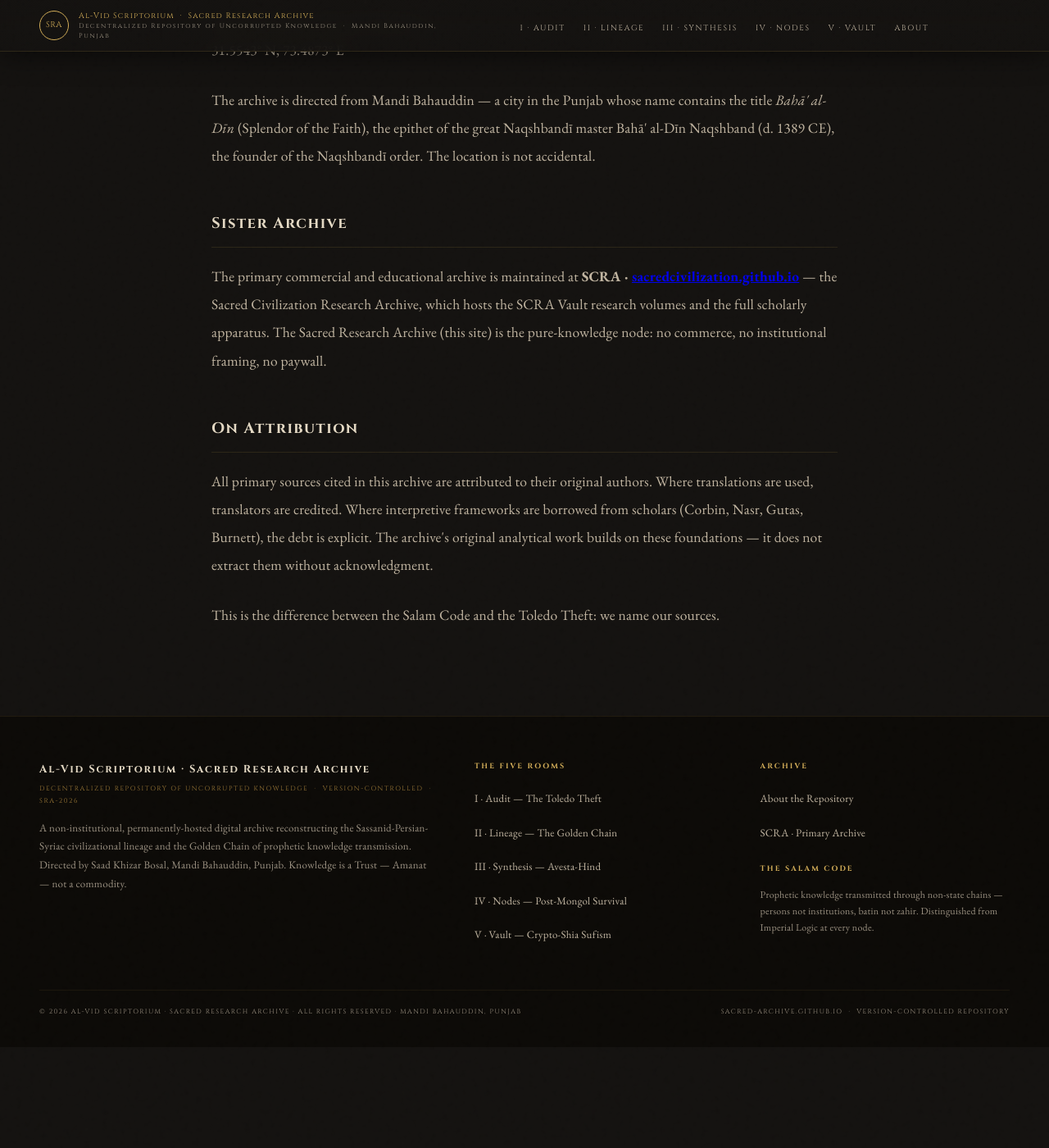
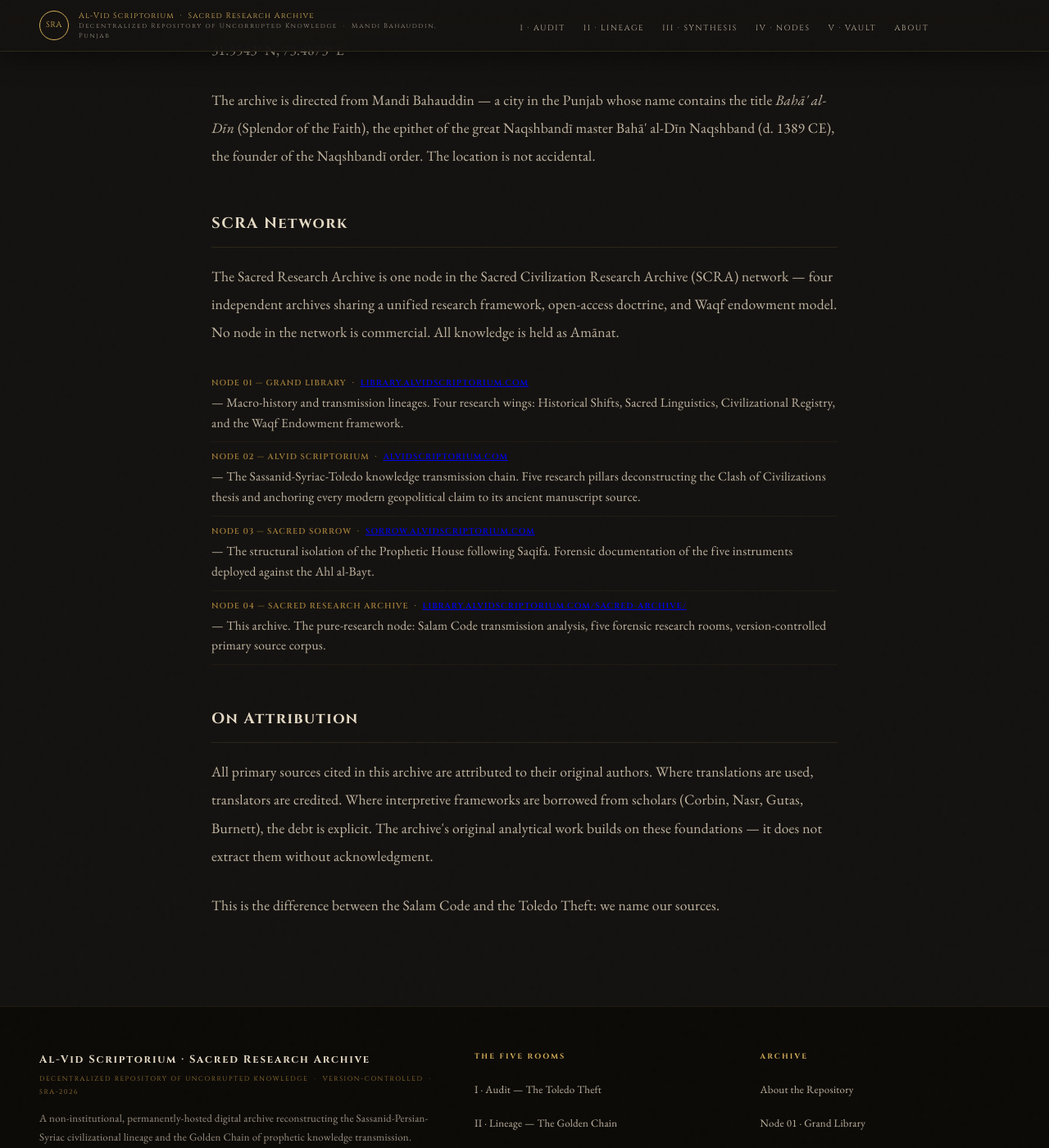
Before and after one commit to sacredcivilization/sacred-archive, a Jekyll site: the page built from about/index.html, in a window 1280 px wide and 1400 px high, scrolled down 2826 px. Shown: the whole window at 82% size. Built offline with Jekyll 4.4.1, drawn with Linux system fonts in a browser that asks for light colours; some web fonts are replaced; before the commit the page ends 4103 px from its top, so only the background shows below that; some of the changed text lies outside the part shown.

Commit message:
Align with SCRA network: replace all old GitHub URLs, fix Sister Archive section
- _config.yml: url → library.alvidscriptorium.com; author title → Alvid Scriptorium
- about/index.html: removed 'primary commercial' framing (no node is commercial);
  Sister Archive section → SCRA Network section listing all 4 nodes with correct URLs
- index.html: Sister Archive card → SCRA Network, URL → library.alvidscriptorium.com
- footer.html: SCRA link expanded to all 3 network nodes with subdomain URLs;
  'sacred-archive.github.io' (never existed) → correct path URL
- _layouts/default.html: sameAs JSON-LD updated
- sitemap.xml: all URLs rebuilt on library.alvidscriptorium.com/sacred-archive/ base
- robots.txt: sitemap directive updated to correct domain

Co-Authored-By: Claude Sonnet 4.6 <noreply@anthropic.com>

```diff
--- a/_config.yml
+++ b/_config.yml
@@ -4,12 +4,12 @@ description: >
   A decentralized, version-controlled repository of uncorrupted knowledge.
   Reconstructing the Sassanid-Persian-Syriac civilizational lineage and the
   Golden Chain — against the statist myths of colonial historiography.
-url: "https://sacredcivilization.github.io"
+url: "https://library.alvidscriptorium.com"
 baseurl: "/sacred-archive"
 
 author:
   name: Saad Khizar Bosal
-  title: Lead Architect
+  title: Research Architect — Alvid Scriptorium
   location: Mandi Bahauddin, Punjab, Pakistan
 
 lang: en
--- a/_includes/footer.html
+++ b/_includes/footer.html
@@ -20,7 +20,9 @@
     <h4>Archive</h4>
     <ul>
       <li><a href="{{ '/about/' | relative_url }}">About the Repository</a></li>
-      <li><a href="https://sacredcivilization.github.io" target="_blank">SCRA · Primary Archive</a></li>
+      <li><a href="https://library.alvidscriptorium.com" target="_blank">Node 01 · Grand Library</a></li>
+      <li><a href="https://alvidscriptorium.com" target="_blank">Node 02 · Alvid Scriptorium</a></li>
+      <li><a href="https://sorrow.alvidscriptorium.com" target="_blank">Node 03 · Sacred Sorrow</a></li>
     </ul>
     <h4 style="margin-top:20px;">The Salam Code</h4>
     <p style="font-size:12px; color:var(--ash); line-height:1.7; margin-top:8px;">Prophetic knowledge transmitted through non-state chains — persons not institutions, batin not zahir. Distinguished from Imperial Logic at every node.</p>
@@ -28,6 +30,6 @@
 
   <div class="ft-bottom">
     <p>© 2026 Al-Vid Scriptorium · Sacred Research Archive · All Rights Reserved · Mandi Bahauddin, Punjab</p>
-    <p>sacred-archive.github.io &nbsp;·&nbsp; Version-Controlled Repository</p>
+    <p>library.alvidscriptorium.com/sacred-archive/ &nbsp;·&nbsp; Version-Controlled Repository</p>
   </div>
 </footer>
--- a/_layouts/default.html
+++ b/_layouts/default.html
@@ -60,7 +60,7 @@
             "addressCountry": "PK"
           }
         },
-        "sameAs": ["https://sacredcivilization.github.io"]
+        "sameAs": ["https://library.alvidscriptorium.com"]
       }
     ]
   }
--- a/about/index.html
+++ b/about/index.html
@@ -64,9 +64,37 @@ description: "About the Sacred Research Archive: a non-institutional, decentrali
 
   <p>The archive is directed from Mandi Bahauddin — a city in the Punjab whose name contains the title <em>Bahā' al-Dīn</em> (Splendor of the Faith), the epithet of the great Naqshbandī master Bahā' al-Dīn Naqshband (d. 1389 CE), the founder of the Naqshbandī order. The location is not accidental.</p>
 
-  <h2>Sister Archive</h2>
+  <h2>SCRA Network</h2>
 
-  <p>The primary commercial and educational archive is maintained at <strong>SCRA · <a href="https://sacredcivilization.github.io" target="_blank" rel="noopener">sacredcivilization.github.io</a></strong> — the Sacred Civilization Research Archive, which hosts the SCRA Vault research volumes and the full scholarly apparatus. The Sacred Research Archive (this site) is the pure-knowledge node: no commerce, no institutional framing, no paywall.</p>
+  <p>The Sacred Research Archive is one node in the Sacred Civilization Research Archive (SCRA) network — four independent archives sharing a unified research framework, open-access doctrine, and Waqf endowment model. No node in the network is commercial. All knowledge is held as Amānat.</p>
+
+  <ul class="archive-list">
+    <li>
+      <strong>Node 01 — Grand Library &nbsp;·&nbsp;
+      <a href="https://library.alvidscriptorium.com" target="_blank" rel="noopener">library.alvidscriptorium.com</a></strong> —
+      Macro-history and transmission lineages. Four research wings: Historical Shifts,
+      Sacred Linguistics, Civilizational Registry, and the Waqf Endowment framework.
+    </li>
+    <li>
+      <strong>Node 02 — Alvid Scriptorium &nbsp;·&nbsp;
+      <a href="https://alvidscriptorium.com" target="_blank" rel="noopener">alvidscriptorium.com</a></strong> —
+      The Sassanid-Syriac-Toledo knowledge transmission chain. Five research pillars
+      deconstructing the Clash of Civilizations thesis and anchoring every modern
+      geopolitical claim to its ancient manuscript source.
+    </li>
+    <li>
+      <strong>Node 03 — Sacred Sorrow &nbsp;·&nbsp;
+      <a href="https://sorrow.alvidscriptorium.com" target="_blank" rel="noopener">sorrow.alvidscriptorium.com</a></strong> —
+      The structural isolation of the Prophetic House following Saqifa. Forensic
+      documentation of the five instruments deployed against the Ahl al-Bayt.
+    </li>
+    <li>
+      <strong>Node 04 — Sacred Research Archive &nbsp;·&nbsp;
+      <a href="https://library.alvidscriptorium.com/sacred-archive/" target="_blank" rel="noopener">library.alvidscriptorium.com/sacred-archive/</a></strong> —
+      This archive. The pure-research node: Salam Code transmission analysis,
+      five forensic research rooms, version-controlled primary source corpus.
+    </li>
+  </ul>
 
   <h2>On Attribution</h2>
 
--- a/index.html
+++ b/index.html
@@ -179,8 +179,8 @@ description: "A decentralized, version-controlled repository of uncorrupted know
       <span class="rm-val">Knowledge as Amānat (Trust) — not a commodity</span>
     </div>
     <div class="rm-item">
-      <span class="rm-label">Sister Archive</span>
-      <span class="rm-val"><a href="https://sacredcivilization.github.io" target="_blank" rel="noopener">SCRA · sacredcivilization.github.io</a></span>
+      <span class="rm-label">SCRA Network</span>
+      <span class="rm-val"><a href="https://library.alvidscriptorium.com" target="_blank" rel="noopener">library.alvidscriptorium.com</a></span>
     </div>
   </div>
 </section>
--- a/robots.txt
+++ b/robots.txt
@@ -1,4 +1,4 @@
 User-agent: *
 Allow: /
 
-Sitemap: https://sacredcivilization.github.io/sacred-archive/sitemap.xml
+Sitemap: https://library.alvidscriptorium.com/sacred-archive/sitemap.xml
```
Also changed, not shown: sitemap.xml (+9 -9 lines).
